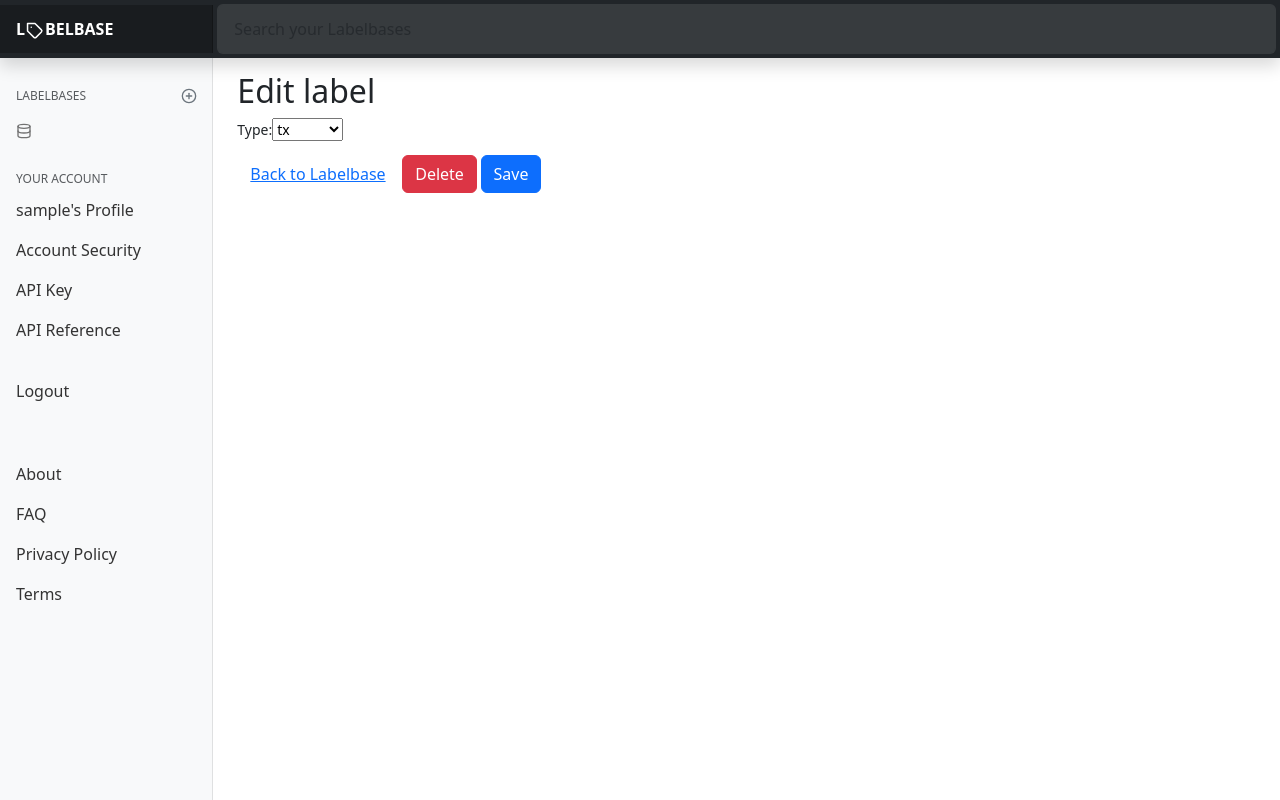
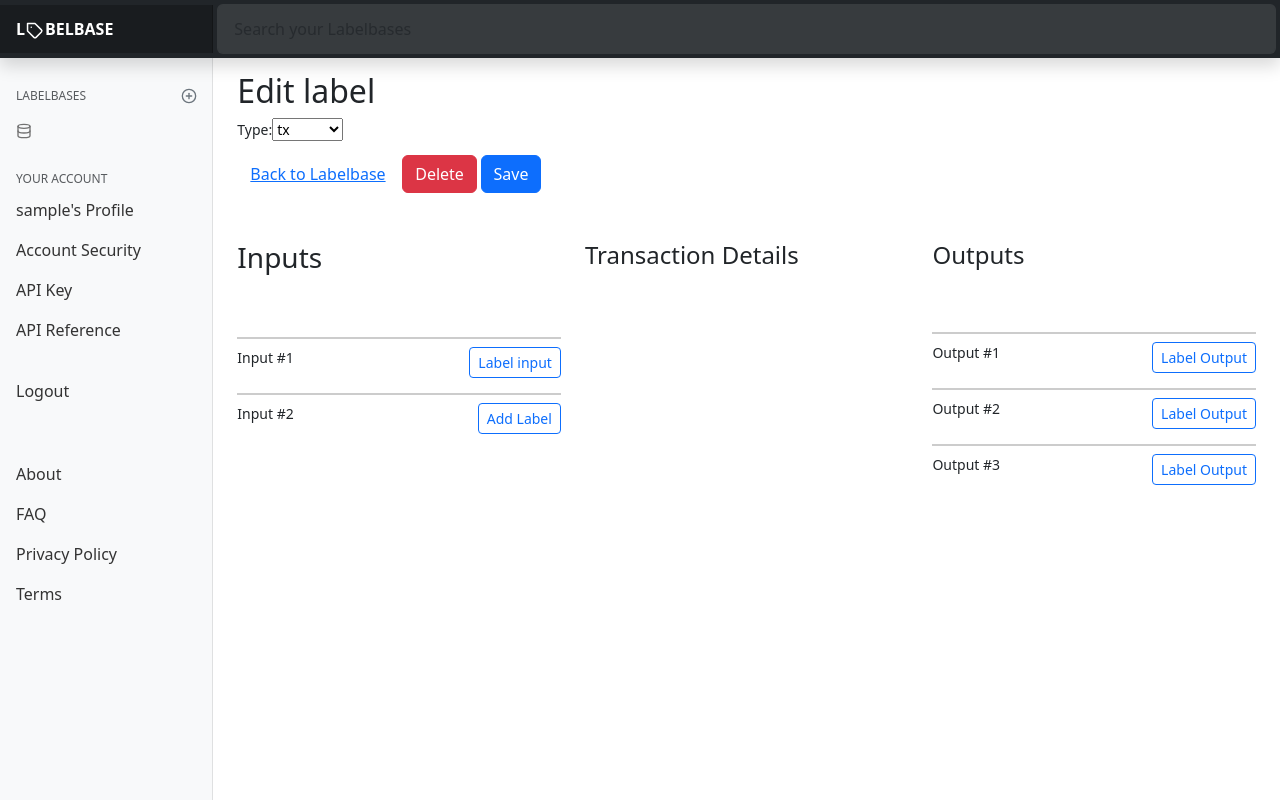
Before and after one commit to Labelbase/Labelbase, a Django app: page /label/1/edit/ in a window 1280 px wide. Run offline with Django 3.2, Linux system fonts and the light colour scheme; a user stored in the database is signed in; tables that the repository leaves empty hold one stand-in row (values such as "Sample post"); parts of the project's set-up code (start-up, migrations or seed data) failed here and were passed over; some libraries are stand-ins or nearby versions.

Commit message:
Add experimental label view

```diff
--- a/templates/label_edit.html
+++ b/templates/label_edit.html
@@ -7,7 +7,6 @@
 <form method="post" action="." >
     {% csrf_token %}
     {{ form|bootstrap }}
-
     <div  style="padding-top: 1em;">
       <a href="{{ form.instance.labelbase.get_absolute_url }}"
           type="button" class="btn btn-link">Back to Labelbase</a>
@@ -16,6 +15,50 @@
       <input type="submit"  class="btn btn-primary" value="Save">
     </div>
 </form>
+
+{% if request.user.is_superuser %}
+  {% if form.instance.type == "tx" %}
+
+    <style>
+      .connector {
+        margin-bottom: 0.5rem;
+        height: 2.5rem;
+        border-bottom: 2px solid #ccc;
+        position: relative;
+      }
+      .float-left {
+        float: left;
+      }
+      .float-right {
+        float: right;
+      }
+    </style>
+
+    <div class="row" style="padding-top: 3rem;">
+      <div class="col-md-4">
+        <h3 class="mb-4">Inputs</h3>
+        <div class="connector"></div>
+        <p><span class="float-left">Input #1</span> <button class="btn btn-outline-primary btn-sm float-right">Label input</button></p>
+        <div class="connector"></div>
+        <p><span class="float-left">Input #2</span> <button class="btn btn-outline-primary btn-sm float-right">Add Label</button></p>
+      </div>
+      <div class="col-md-4">
+        <h4 class="mb-4">Transaction Details</h4>
+        <!-- Transaction details content goes here -->
+      </div>
+      <div class="col-md-4">
+        <h4 class="mb-4">Outputs</h4>
+        <div class="connector"></div>
+        <p><span class="float-left">Output #1</span> <button class="btn btn-outline-primary btn-sm float-right">Label Output</button></p>
+        <div class="connector"></div>
+        <p><span class="float-left">Output #2</span> <button class="btn btn-outline-primary btn-sm float-right">Label Output</button></p>
+        <div class="connector"></div>
+        <p><span class="float-left">Output #3</span> <button class="btn btn-outline-primary btn-sm float-right">Label Output</button></p>
+      </div>
+    </div>
+  {% endif %}
+{% endif %}
+
 
 
 <div class="modal" tabindex="-1" id="deleteLabelModal">
```
